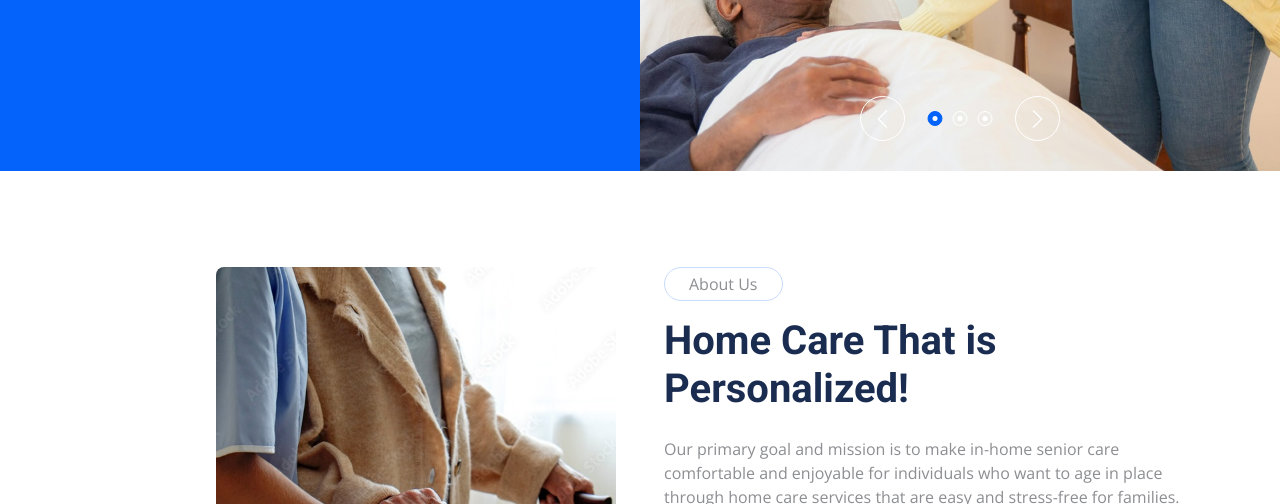
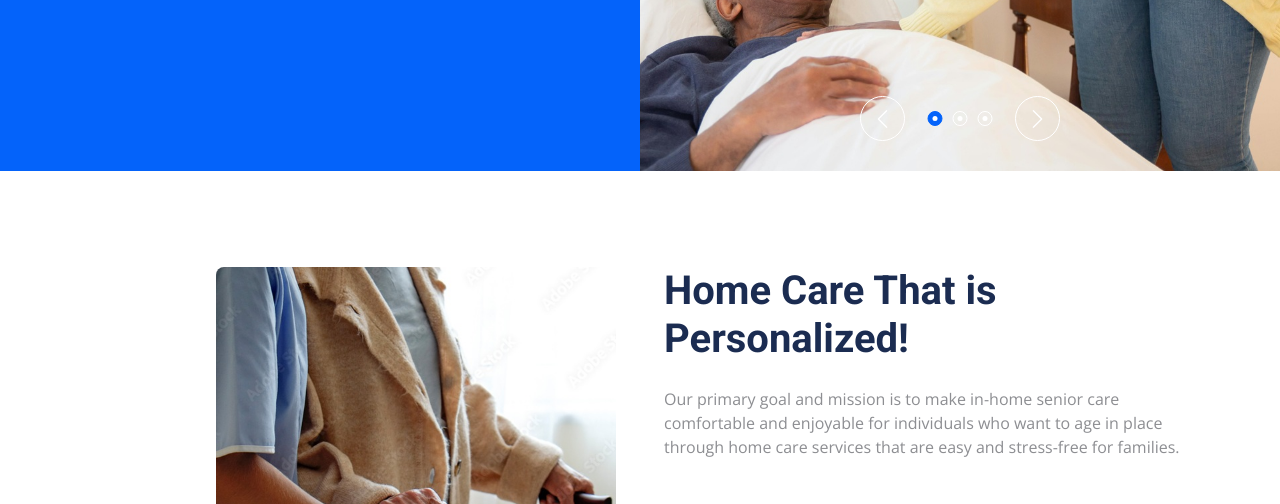
Before and after one commit to kagaclement/shimacare, a plain HTML site: page index.html in a window 1280 px wide. Shown: the part 596-1100 px from the top of the page. Drawn offline with nearby package versions, Linux system fonts and the light colour scheme.

Commit message:
Update index.html

```diff
--- a/index.html
+++ b/index.html
@@ -148,7 +148,6 @@
                     </div>
                 </div>
                 <div class="col-lg-6 wow fadeIn" data-wow-delay="0.5s">
-                    <p class="d-inline-block border rounded-pill py-1 px-4">About Us</p>
                     <h1 class="mb-4">Home Care That is Personalized!</h1>
                     <p>Our primary goal and mission is to make in-home senior care comfortable and enjoyable for individuals who want to age in place through home care services that are easy and stress-free for families.</p>
                 </div>
```
